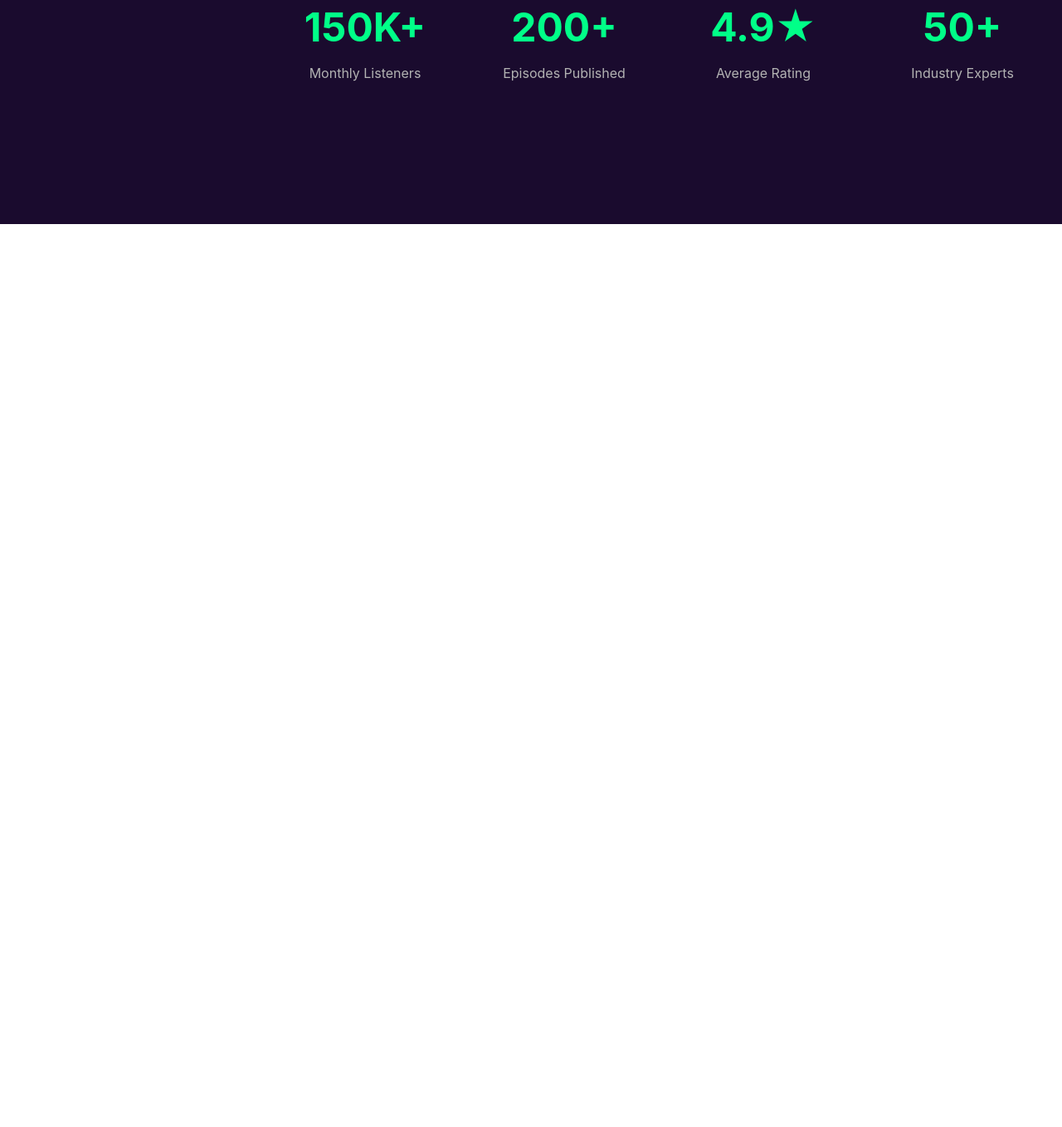
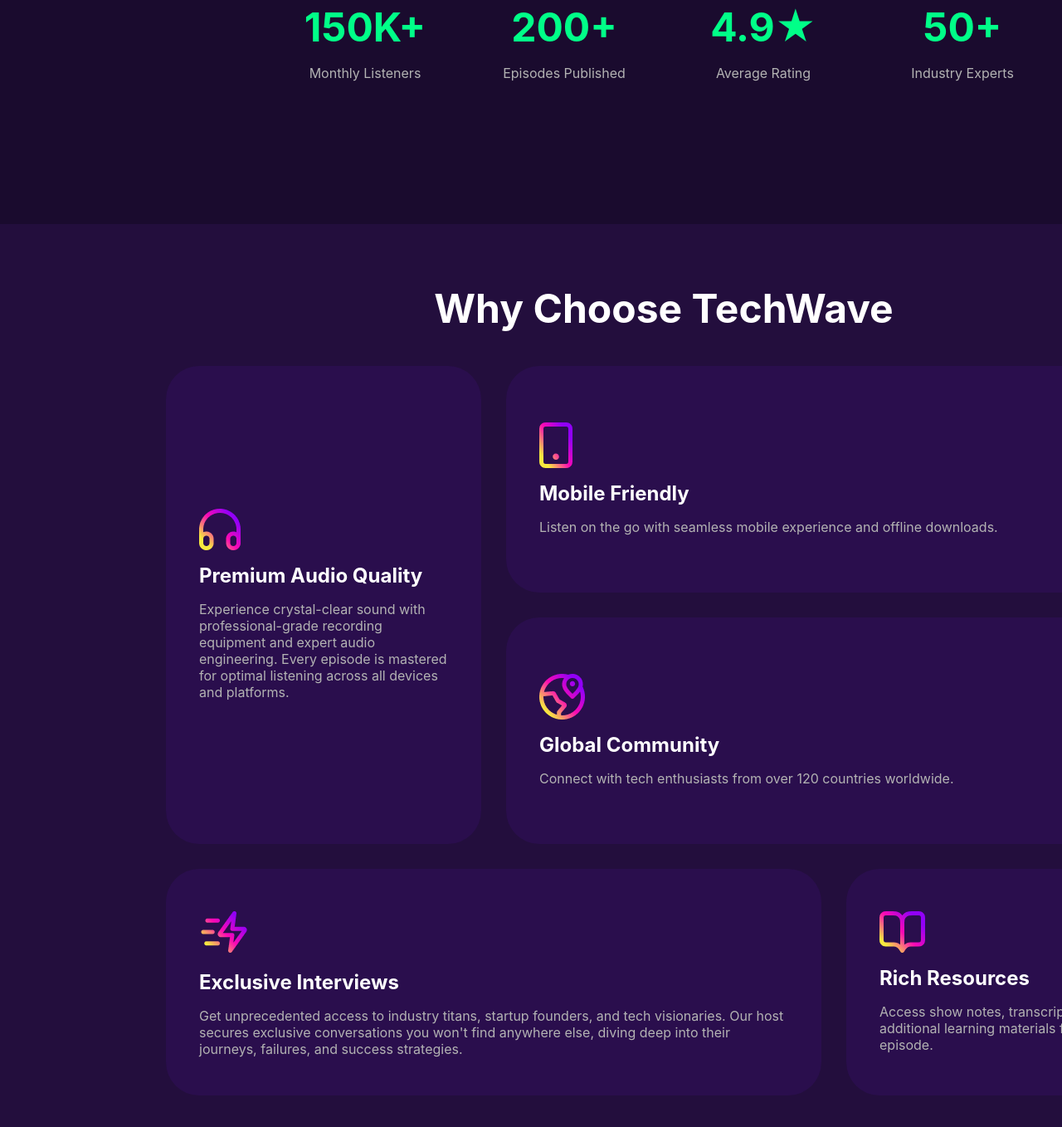
Before and after one commit to FahmidaTuli/B13-A02, a plain HTML site: page index.html in a window 1280 px wide. Shown: the part 1210-2568 px from the top of the page at 83% size. Before the commit the page ends 1480 px from the top, so only its background shows below. Drawn offline with Linux system fonts and the light colour scheme.

Commit message:
design layout section by using grid layout

```diff
--- a/index.html
+++ b/index.html
@@ -85,6 +85,42 @@
 
         </section>
 
+        <section id="choose">
+            <div class="container">
+                <h2 class="font-bold">Why Choose TechWave</h2>
+                <div class="box-container">
+                    <div id="box-1" class="box">
+                    <img src="assets/headphone.png" alt="">
+                    <h3>Premium Audio Quality</h3>
+                    <p class="font-regular">Experience crystal-clear sound with professional-grade recording equipment and expert audio engineering. Every episode is mastered for optimal listening across all devices and platforms.</p>
+                </div>
+
+                <div class="box side">
+                    <img src="assets/device.png" alt="">
+                    <h3>Mobile Friendly</h3>
+                    <p class="font-regular">Listen on the go with seamless mobile experience and offline downloads.</p>
+                </div>
+                <div class="box side">
+                    <img src="assets/location.png" alt="">
+                    <h3>Global Community</h3>
+                    <p class="font-regular">Connect with tech enthusiasts from over 120 countries worldwide.</p>
+                </div>
+
+                <div id="box-4" class="box">
+                    <img src="assets/zap-fast.png" alt="">
+                    <h3>Exclusive Interviews</h3>
+                    <p class="font-regular">Get unprecedented access to industry titans, startup founders, and tech visionaries. Our host secures exclusive conversations you won't find anywhere else, diving deep into their journeys, failures, and success strategies.</p>
+                </div>
+                <div id="box-5" class="box">
+                    <img src="assets/resource.png" alt="">
+                    <h3>Rich Resources</h3>
+                    <p class="font-regular">Access show notes, transcripts, and additional learning materials for every episode.</p>
+                </div>
+                </div>
+            </div>
+
+        </section>
+
     <footer>
 
     </footer>
--- a/styles/assignment.css
+++ b/styles/assignment.css
@@ -168,3 +168,66 @@ nav .menu a{
     color: #00FF88;
     margin-bottom: 16px;
 }
+
+/* choose section */
+#choose{
+    background-color: #230E3D;
+    width: 1600px;
+    height: 1121px;
+    margin:0 auto;
+    padding: 120px 200px;
+    display: flex;
+    justify-content: center;
+    align-items: center;
+    gap: 40px;
+}
+
+.box{
+    background-color: rgba(53, 17, 101, 0.4);
+    border-radius: 40px;
+    display: flex;
+    flex-direction: column;
+    justify-content: center;
+    align-items: flex-start;
+    gap: 16px;
+    padding: 40px;
+
+}
+
+.box h3{
+    font-size: 24px;
+    font-weight: bold;
+    color: #FFFFFF;
+}
+
+.box p{
+    text-align: left;
+}
+
+.box-container{
+    display: grid;
+    gap: 30px;
+    grid-template-columns: repeat(3, 1fr);
+    grid-template-rows: repeat(3, 1fr);
+    margin-top: 40px;
+
+}
+
+#box-1{
+    grid-row: span 2;
+}
+
+.side{
+    grid-column: span 2;
+}
+
+#box-4{
+    grid-column: span 2;
+    grid-row: span 1;
+    width: 790px;
+    height: 273px;
+
+}
+#box-5{
+    grid-column: span 1;
+}
```
Also changed, not shown: assets/zap-fast.png (added).
